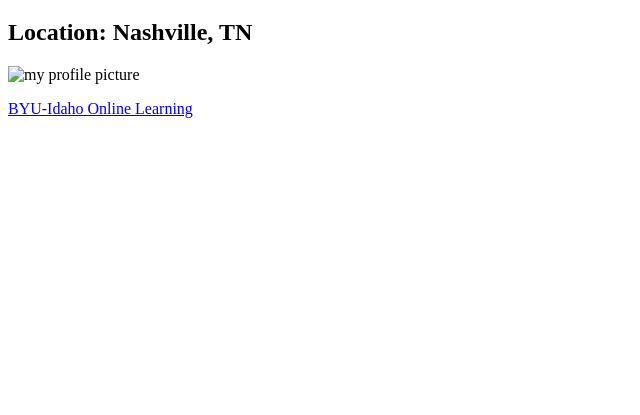
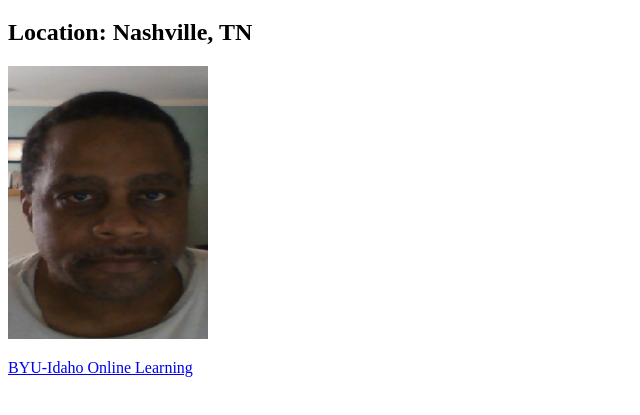
Before and after one commit to danoboy/danoboy.github.io, a plain HTML site: page index.html in a window 1280 px wide. Shown: the part 61-476 px from the top of the page, without its empty margins (0-640 px from the left). Drawn offline with Linux system fonts and the light colour scheme.

Commit message:
add picture

```diff
--- a/index.html
+++ b/index.html
@@ -8,7 +8,7 @@
     <h1>Dane Woodruff</h1>
     <h2>Location: Nashville, TN</h2>
     <p>
-      <img src="image/portrait.jpg" alt="my profile picture"
+      <img src="portrait.jpg" alt="my profile picture"
       width="200" height="273">
     </p>
       <p><a href="http://www.byui.edu/online">BYU-Idaho Online Learning</a></p>
```
